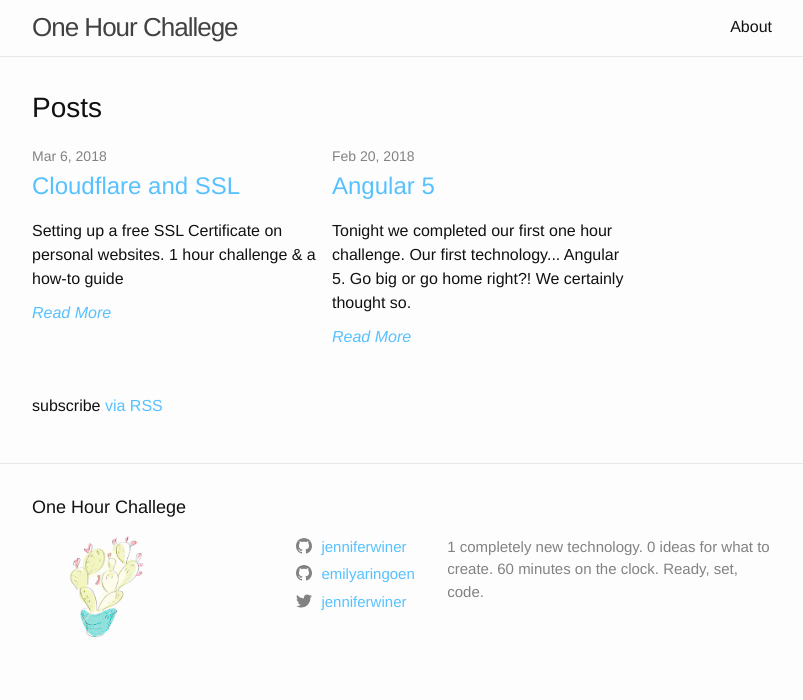
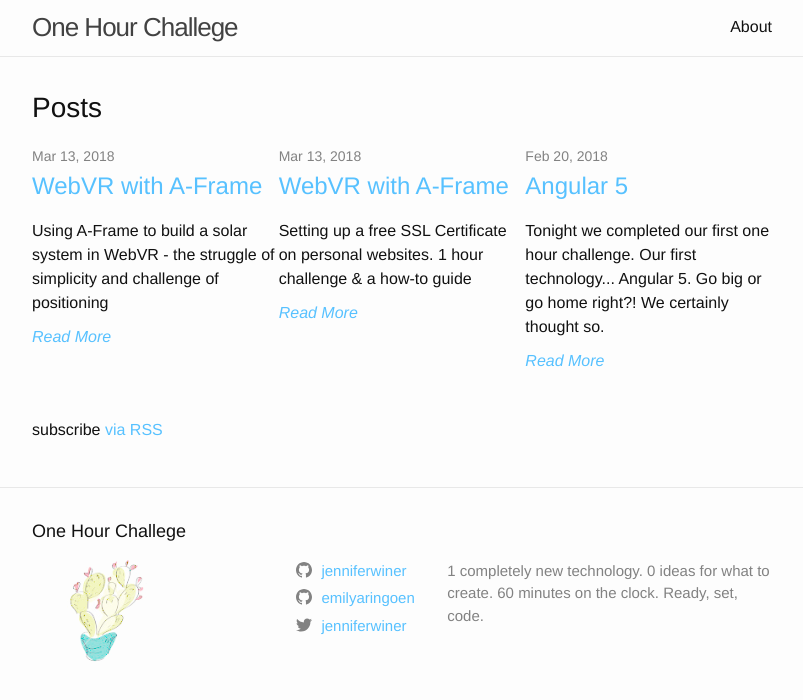
Before and after one commit to jenniferwiner/onehourchallenge, a Jekyll site: the page built from index.md, in a window 1280 px wide. Shown: the top 700 px of the page, without its empty margins (238-1041 px from the left). Built offline with Jekyll 4.4.1, drawn with Linux system fonts in a browser that asks for light colours; part of the change alters nothing that is shown.

Commit message:
a-frame post

```diff
--- a/_posts/2018-03-05-cloudflare-and-ssl.markdown
+++ b/_posts/2018-03-05-cloudflare-and-ssl.markdown
@@ -1,7 +1,7 @@
 ---
 layout: post
-title:  "Cloudflare and SSL"
-date:   2018-03-05 21:29:00 -0700
+title:  "WebVR with A-Frame"
+date:   2018-03-12 19:29:00 -0700
 categories: security
 excerpt: "Setting up a free SSL Certificate on personal websites. 1 hour challenge & a how-to guide"
 ---
--- /dev/null
+++ b/_posts/2018-03-12-webvr-with-aframe.markdown
@@ -0,0 +1,56 @@
+---
+layout: post
+title:  "WebVR with A-Frame"
+date:   2018-03-12 19:29:00 -0700
+categories: VR
+excerpt: "Using A-Frame to build a solar system in WebVR - the struggle of simplicity and challenge of positioning"
+---
+
+This week's one hour hour challenge used A-Frame, a web framework for building VR experiences. From [A-Frame's Website](https://aframe.io), the framework is described as a tool to "Make WebVR with HTML and Entity-Component. Works on Vive, Rift, Daydream, GearVR, desktop."
+
+**Why A-Frame?**
+We first heard about A-Frame at a React Boulder meetup last month. The idea being able to build VR with only HTML and a CDN sparked our interest. A-Frame uses [Web VR](https://webvr.info/), "an open specification that makes it possible to experience VR in your browser." It is super easy to get started.
+
+**Technology:**
+- A-Frame CDN
+- WebVR
+- HTML
+
+**How to Get Started:**
+There is NO setup. Just add the CDN via script tag.
+{% highlight html %}
+<script src="https://aframe.io/releases/0.8.0/aframe.min.js"></script>
+{% endhighlight %}
+[A-Frame Docs](https://aframe.io/docs/0.8.0/introduction/)
+
+**What Next?**
+We followed the [Hello WebVR](https://aframe.io/examples/showcase/helloworld/) example and quickly pivoted to building a solar system. In retrospect, it may have been a more productive hour if we attempted an easier <a-scene>, but we are not known to shy away from a challenge.
+
+[Check out our finished product](aframe-hour.surge.sh)
+
+Impressed? I know, we weren't either...
+
+Pros:
+- Intuitive
+- Very easy to get started
+- Docs are full of full examples
+
+Cons:
+- Too much magic - This made debugging very challenging since we didn't understand the problem we were solving in the first place
+- Mostly fidgeting (rather than "coding") to get the positioning of entities correct. We really just changed numbers and hex values.
+- Position was challenging to understand. Perhaps this comes from our rudimentary understanding of Physics? Regardless, we struggled to understand basics concepts like how changing x, y, and z in position="x y z" altered the entity.
+
+Reflections:
+- Large focus on design, UI/UX. Confirmation that we are not front-end developers... (not yet at least :) growth mindset!)
+- This would be cool for games!!
+- Didn't feel like coding because it only involved adding html attributes and fidgeting with numbers. It would be more fun if we incorporated JS (with React) - something so we could play with state, interact with the dom, etc.
+- What would our simple solar system look like on a headset?
+
+Would we use it again?
+The short answer... No
+Not because the tech isn't awesome - it truly is.
+Mostly because A-Frame's huge pluses seem to fall in the category of simplifying game developing and VR for the novice and those pluses aren't personal pluses.
+
+All in all, it was a fun hour. Wish I could have gotten Saturn's ring to be round though...
+
+[A-Frame Hour](aframe-hour.surge.sh)
```
